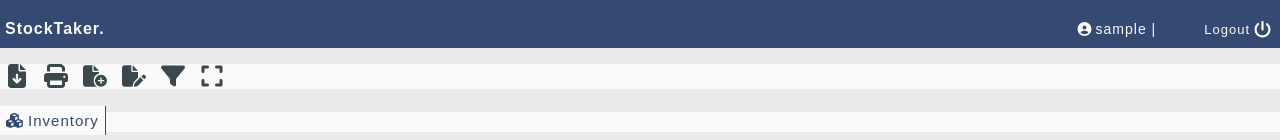
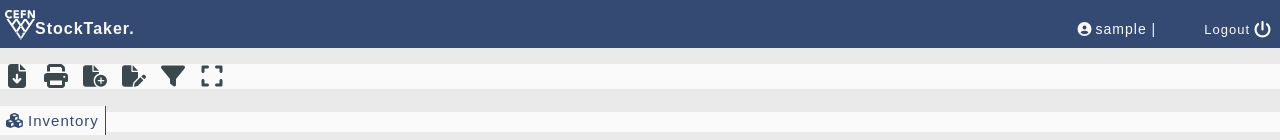
Before and after one commit to josealbin/stocktaker-client, a React (Vite) app: page /inventory in a window 1280 px wide. Shown: the top 140 px of the page. Built offline with nearby package versions, Linux system fonts and the light colour scheme; no server answers; sample sign-in values are in the browser's storage.

Commit message:
deploying error test

```diff
--- a/src/components/Navbar/Navbar.jsx
+++ b/src/components/Navbar/Navbar.jsx
@@ -16,7 +16,7 @@ function Navbar({ user, setUser }) {
         <div className='header'>
             <div className="container">
                 <div className='logo_block'>
-                    {/* <Link to="/inventory"><img src="/images/CEFN-Logo-white.svg" alt="" /></Link> */}
+                    <Link to="/inventory"><img src="/images/CEFN-Logo-white.svg" alt="" /></Link>
                     <Link to="/inventory" className="logo-header">StockTaker.</Link>
                 </div>
                 <nav className='user_block'>
```
